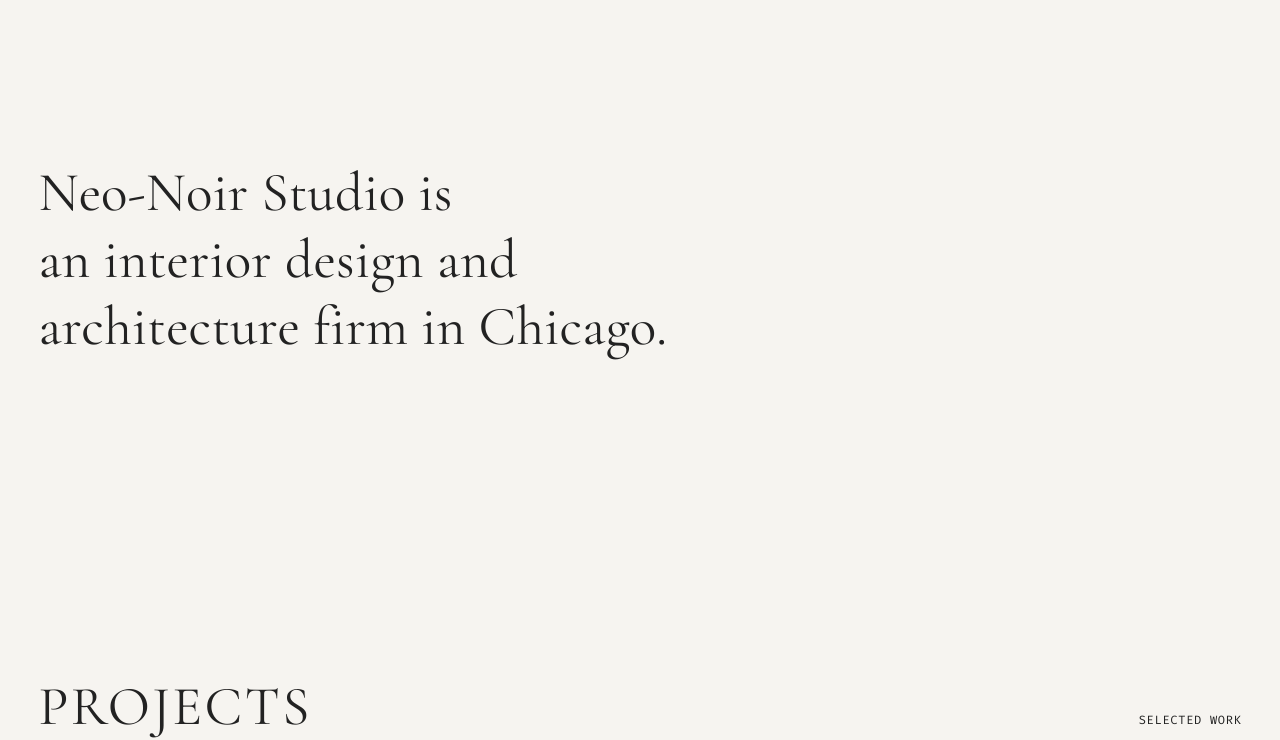
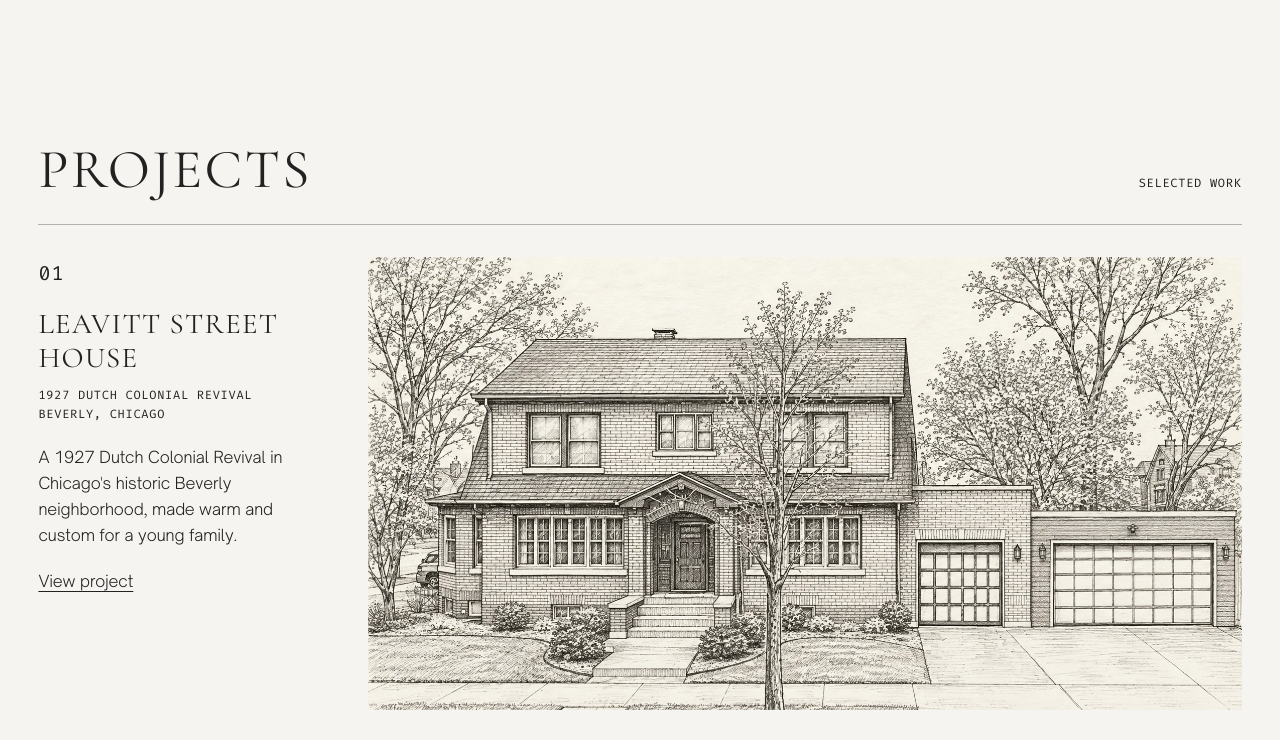
Before and after one commit to neonoirstudio/neonoirstudio.github.io, a plain HTML site: page index.html in a window 1280 px wide. Shown: the part 82-822 px from the top of the page. Drawn offline with Linux system fonts and the light colour scheme.

Commit message:
Remove the visible home hero statement
Drop the on-page line "Neo-Noir Studio is an interior design and
architecture firm in Chicago." Keep a visually hidden h1 and start
the page at Projects. Leave title, meta, social tags, and JSON-LD
unchanged.

```diff
--- a/assets/css/styles.css
+++ b/assets/css/styles.css
@@ -109,22 +109,6 @@ figure { margin: 0; }
 .site-nav a:hover { color: var(--black); background-size: calc(100% - .24em) 1px; }
 .site-nav a[aria-current="page"] { background-size: calc(100% - .24em) 1px; }
 .nav-toggle { display: none; }
-
-/* ---------- Home hero statement ---------- */
-.home-hero {
-  padding-block: clamp(4.5rem, 14vw, 10rem) clamp(5rem, 16vw, 11rem);
-}
-.home-hero-statement {
-  margin: 0;
-  max-width: 13.5em;
-  font-family: var(--display);
-  font-weight: 400;
-  font-size: clamp(1.85rem, 1.2rem + 2.8vw, 3.5rem);
-  line-height: 1.22;
-  letter-spacing: .005em;
-  color: var(--ink);
-  text-wrap: balance;
-}
 
 /* ---------- Home: projects index (editorial rows) ---------- */
 .projects-head { display: flex; justify-content: space-between; align-items: baseline; gap: 1rem; padding-bottom: 1.5rem; }
--- a/index.html
+++ b/index.html
@@ -76,11 +76,7 @@
   </header>
 
   <main id="main">
-    <section class="home-hero">
-      <div class="wrap">
-        <h1 class="home-hero-statement">Neo-Noir Studio is an interior design and architecture firm in Chicago.</h1>
-      </div>
-    </section>
+    <h1 class="visually-hidden">Neo-Noir Studio</h1>
 
     <!-- ============ PROJECTS ============ -->
     <!-- Each row links to its own page in projects/. Photos: project-N.jpg (wide) + project-N-2.jpg (tall). See README. -->
```
